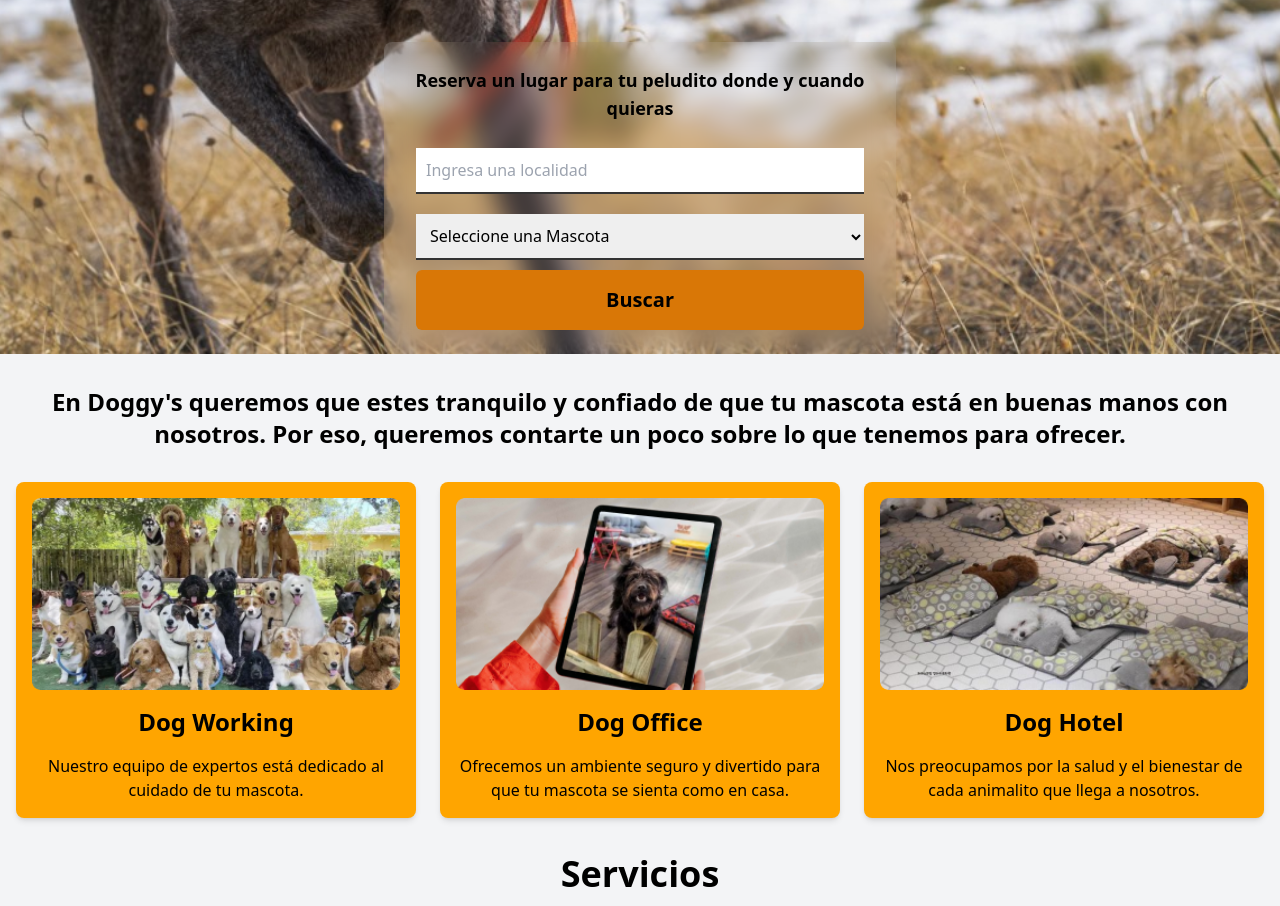
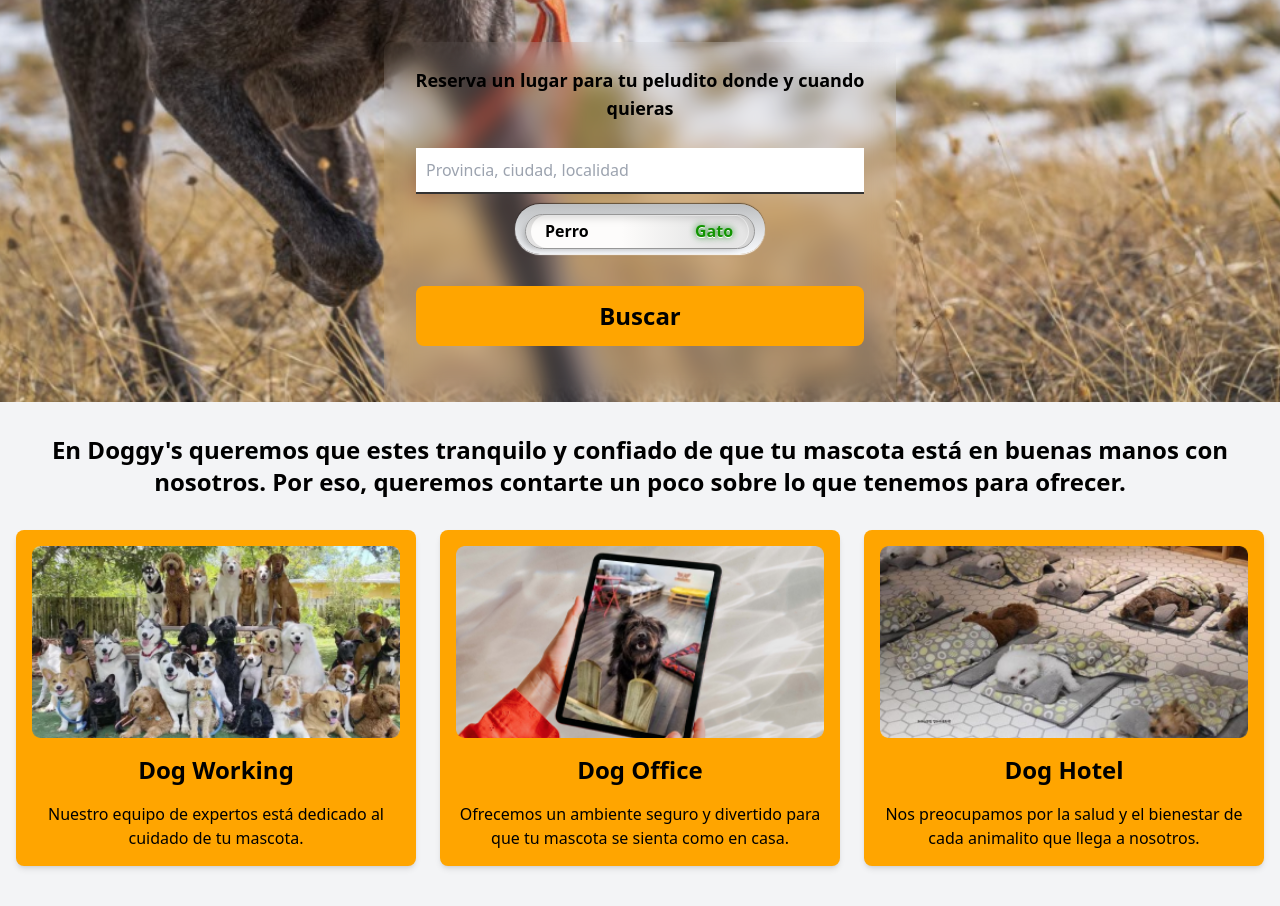
Before and after one commit to No-Country/c14-16-ft-node-react, a React (Vite) app in the folder frontend/: page / in a window 1280 px wide. Shown: the part 840-1746 px from the top of the page. Built offline with nearby package versions, Linux system fonts and the light colour scheme.

Commit message:
Revert "Emanuel"

```diff
--- a/frontend/src/components/pages/home/Home.jsx
+++ b/frontend/src/components/pages/home/Home.jsx
@@ -1,39 +1,17 @@
-import { useContext, useState } from "react";
+// import { useState } from "react";
 import { useNavigate } from "react-router-dom";
-import { SearchContext } from "../../../context/SearchContext";
 import DogHome from '/assets/Images/DogHome.jpeg'
 import StyledImage from './StyledImage';
-import "./Home.css";
+import './Home.css';
 
 const Home = () => {
-  const [place, setPlace] = useState("");
-  const [pet, setPet] = useState("");
-
+  // const [tipoAnimal, setTipoAnimal] = useState("Perro");
   const navigate = useNavigate();
-
-  const userSearch = {
-    place,
-    pet,
+  const handleClick = () => {
+    navigate('/search');
   };
 
-  const { handleSearchTerm } = useContext(SearchContext);
-
-  const handleSubmit = (e) => {
-    e.preventDefault();
-    console.log(userSearch);
-    if (Object.values(userSearch).includes("")) {
-      alert("Todos los campos son obligatorios");
-      return;
-    }
-    handleSearchTerm(userSearch);
-    setPet("");
-    setPlace("");
-    navigate("/search");
-
-  };
-
-
-   const imageStyles = {
+  const imageStyles = {
     background: '#FFA500',
   };
 
@@ -56,7 +34,7 @@ const Home = () => {
   };
   const HeaderContainerStyle = {
     height: "100vh",
-      };
+  };
 
   return (
     <>
@@ -77,41 +55,64 @@ const Home = () => {
             Reserva un lugar para tu peludito donde y cuando quieras
           </h2>
           <div className="flex justify-center">
-           <form className="w-full max-w-md" onSubmit={handleSubmit}>
+            <form className="w-full max-w-md mb-8">
               <div className="flex flex-col items-center">
                 <input
                   className="input-field"
                   type="text"
-                  placeholder="Ingresa una localidad"
+                  placeholder="Provincia, ciudad, localidad"
                   id="ciudad"
                   name="ciudad"
-                  value={place}
-                  onChange={(e) => {
-                    //userSearch.place = e.target.value;
-                    setPlace(e.target.value);
-                  }}
                 />
-                <select
+                {/* <select
                   className="input-field"
                   id="tipo-animal"
                   name="tipo-animal"
-                  value={pet}
-                  onChange={(e) => {
-                    //userSearch.pet = e.target.value;
-                    setPet(e.target.value);
-                  }}
+                  value={tipoAnimal}
+                  onChange={(e) => setTipoAnimal(e.target.value)}
                 >
-                  <option value="">Seleccione una Mascota</option>
                   <option value="Perro">Perro</option>
                   <option value="Gato">Gato</option>
                   <option value="Otros">Otros</option>
-                </select>
+                </select> */}
+
+                <div className="fx-block">
+                  <div className="toggle">
+                    <div>
+                      <input type="checkbox" id="toggles" />
+                      <div data-unchecked="Perro" data-checked="Gato">
+                      </div>
+                    </div>
+                  </div>
+                </div>
+
+
                 <button
-                  className="w-full max-w-lg py-4 md:mx-auto text-xl font-bold bg-amber-600 rounded-md"
+                  className="w-full max-w-lg py-4 text-xl font-bold"
+                  style={{
+                    background: '#FFA500',
+                    color: 'black',
+                    border: 'none',
+                    borderRadius: '8px',
+                    padding: '1rem 2rem',
+                    fontSize: '1.5rem',
+                    transition: 'background 0.3s',
+                  }}
                   type="submit"
+                  onClick={handleClick}
+                  onMouseEnter={(e) => {
+                    e.currentTarget.style.background = '#c98405';
+                    e.currentTarget.style.color = 'white';
+                  }}
+                  onMouseLeave={(e) => {
+                    e.currentTarget.style.background = '#FFA500';
+                    e.currentTarget.style.color = 'black';
+                  }}
                 >
                   Buscar
                 </button>
+
+
               </div>
             </form>
           </div>
@@ -137,9 +138,7 @@ const Home = () => {
               alt="Imagen 1"
               className="w-full h-48 mx-auto rounded-lg"
             />
-            <h3 className="text-2xl font-semibold text-center m-4">
-              Dog Working
-            </h3>
+            <h3 className="text-2xl font-semibold text-center m-4">Dog Working</h3>
             <p className="mt-4">
               Nuestro equipo de expertos está dedicado al cuidado de tu mascota.
             </p>
@@ -157,9 +156,7 @@ const Home = () => {
               alt="Imagen 2"
               className="w-full h-48 mx-auto rounded-lg"
             />
-            <h3 className="text-2xl font-semibold text-center m-4">
-              Dog Office
-            </h3>
+            <h3 className="text-2xl font-semibold text-center m-4">Dog Office</h3>
             <p className="mt-4">
               Ofrecemos un ambiente seguro y divertido para que tu mascota se
               sienta como en casa.
@@ -178,9 +175,7 @@ const Home = () => {
               alt="Imagen 3"
               className="w-full h-48 mx-auto rounded-lg"
             />
-            <h3 className="text-2xl font-semibold text-center m-4">
-              Dog Hotel
-            </h3>
+            <h3 className="text-2xl font-semibold text-center m-4">Dog Hotel</h3>
             <p className="mt-4">
               Nos preocupamos por la salud y el bienestar de cada animalito que
               llega a nosotros.
--- a/frontend/src/components/pages/search/BranchCard.jsx
+++ /dev/null
@@ -1,8 +0,0 @@
-import React from "react";
-
-const BranchCard = ({ branch }) => {
-  console.log(branch);
-  return <div>BranchCard con resultado</div>;
-};
-
-export default BranchCard;
--- /dev/null
+++ b/frontend/src/components/pages/search/CardResult.jsx
@@ -0,0 +1,24 @@
+
+const CardResult = () => {
+  return (
+    <article>
+      <div>
+        <img src="" alt="" />
+      </div>
+      <div>
+        <div>
+          <h2>Guardería Canina Mi Sueño</h2>
+          <p>Cachi 258, C1437 CABA</p>
+        </div>
+        <div>
+          <h3>
+            Calificación<span>*****</span>
+          </h3>
+          <p>(57) Ver reseñas</p>
+        </div>
+      </div>
+    </article>
+  );
+};
+
+export default CardResult;
--- a/frontend/src/components/pages/search/Filter.jsx
+++ b/frontend/src/components/pages/search/Filter.jsx
@@ -1,6 +1,14 @@
+import { useEffect, useState } from "react";
+
 import "./Filter.css";
 
-const Filter = () => {
+const Filter = ({ branchList, updateBranches }) => {
+  const [filteredBranches, setFilteredBranches] = useState(branchList);
+
+  useEffect(() => {
+    updateBranches(filteredBranches);
+  }, [filteredBranches]);
+
   return (
     <div className="container mx-auto p-8 bg-[#F0A225] sm:rounded-xl">
       <h2 className="mb-8 text-xl text-center text-white font-bold">
--- a/frontend/src/components/pages/search/ListBranches.jsx
+++ /dev/null
@@ -1,28 +0,0 @@
-import { useContext } from "react";
-import { SearchContext } from "../../../context/SearchContext";
-import BranchCard from "./BranchCard";
-
-const ListBranches = () => {
-  const { branches, searchTerm } = useContext(SearchContext);
-
-  const filteredBranches = branches.filter((branch) => {
-    if (
-      branch.ciudad === searchTerm.place &&
-      branch.tipoMascotas.includes(searchTerm.pet)
-    ) {
-      return true;
-    }
-    return false;
-  });
-
-  console.log(filteredBranches);
-  return (
-    <div className="container mx-auto p-16 text-center">
-      {filteredBranches.length === 0
-        ? "No hay resultados"
-        : filteredBranches.map((branch) => <BranchCard branch={branch} />)}
-    </div>
-  );
-};
-
-export default ListBranches;
--- /dev/null
+++ b/frontend/src/components/pages/search/ListResults.jsx
@@ -0,0 +1,6 @@
+
+const ListResults = () => {
+  return <div>Lista de resultados</div>;
+};
+
+export default ListResults;
--- a/frontend/src/components/pages/search/SearchPage.jsx
+++ b/frontend/src/components/pages/search/SearchPage.jsx
@@ -1,11 +1,102 @@
-import ListBranches from "./ListBranches";
+import { useState } from "react";
+import ListResults from "./ListResults";
 import Filter from "./Filter";
 
+const branches = [
+  {
+    name: "Sucursal Canina Mi Sueño",
+    dirección: "Cachi 258, C1437 CABA",
+    ciudad: "Montevideo",
+    calificación: 5,
+    capacidadTotal: 20,
+    capacidadOcupada: 5,
+    reseñas: [
+      "excelente lugar",
+      "Mi perro hiper contento",
+      "No cambio más de lugar",
+      "Excelente atencion a mi gatito",
+    ],
+    servicios: [
+      "Peluquería",
+      "Dietas especiales",
+      "Juegos y actividades",
+      "Paseos personales",
+      "Paseos en manada",
+      "Veterinaria",
+    ],
+  },
+  {
+    name: "Sucursal Canina Dientitos",
+    dirección: "Belgrano 1043, C1437 CABA",
+    ciudad: "Paraná",
+    calificación: 3,
+    capacidadTotal: 10,
+    capacidadOcupada: 5,
+    reseñas: [
+      "Mi gatito volvió un poco nervioso",
+      "Me gustó mucho el lugar",
+      "Recontra Agredecidos por el servicio",
+      "No esta mal, mejoraría si pudieran ofrecer paseos",
+    ],
+    servicios: ["Peluquería", "Dietas especiales", "Juegos y actividades"],
+  },
+  {
+    name: "Sucursal Mascotas Guau!",
+    dirección: "Juan Manzonni 43, C1437 CABA",
+    ciudad: "Buenos Aires",
+    calificación: 4,
+    capacidadTotal: 10,
+    capacidadOcupada: 2,
+    reseñas: [
+      "Henry volvió re contento!",
+      "Me gustó mucho el lugar",
+      "Aparte de cuidarlo lo bañaron y quedo muy bien!",
+      "El precio es acorde al servicio",
+      "Me costó encontrar el lugar",
+      "Muy lindo lugar!",
+    ],
+    servicios: [
+      "Peluquería",
+      "Dietas especiales",
+      "Juegos y actividades",
+      "Paseos personales",
+    ],
+  },
+  {
+    name: "Sucursal Mascotas Su Reino de pelos",
+    dirección: "Paso de los Libres 800, C1437 CABA ",
+    ciudad: "La Plata",
+    calificación: 4,
+    capacidadTotal: 10,
+    capacidadOcupada: 2,
+    reseñas: [
+      "Henry volvió re contento!",
+      "Me gustó mucho el lugar",
+      "Aparte de cuidarlo lo bañaron y quedo muy bien!",
+      "El precio es acorde al servicio",
+      "Me costó encontrar el lugar",
+      "Muy lindo lugar!",
+    ],
+    servicios: [
+      "Peluquería",
+      "Dietas especiales",
+      "Juegos y actividades",
+      "Paseos personales",
+    ],
+  },
+];
+
 const SearchPage = () => {
+  const [branchList, setBranchList] = useState(branches);
+
+  const updateBranches = (filteredBranches) => {
+    setBranchList(filteredBranches);
+  };
+
   return (
     <main>
-      <Filter />
-      <ListBranches />
+      <Filter branchList={branchList} updateBranches={updateBranches} />
+      <ListResults branchList={branchList} />
     </main>
   );
 };
```
Also changed, not shown: frontend/src/context/SearchProvider.jsx (+7 -98 lines).
